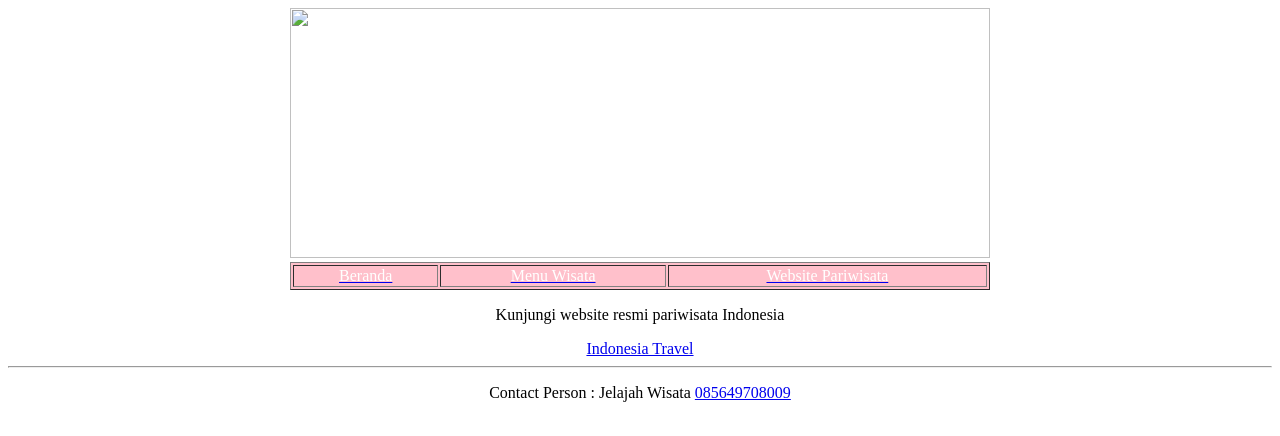
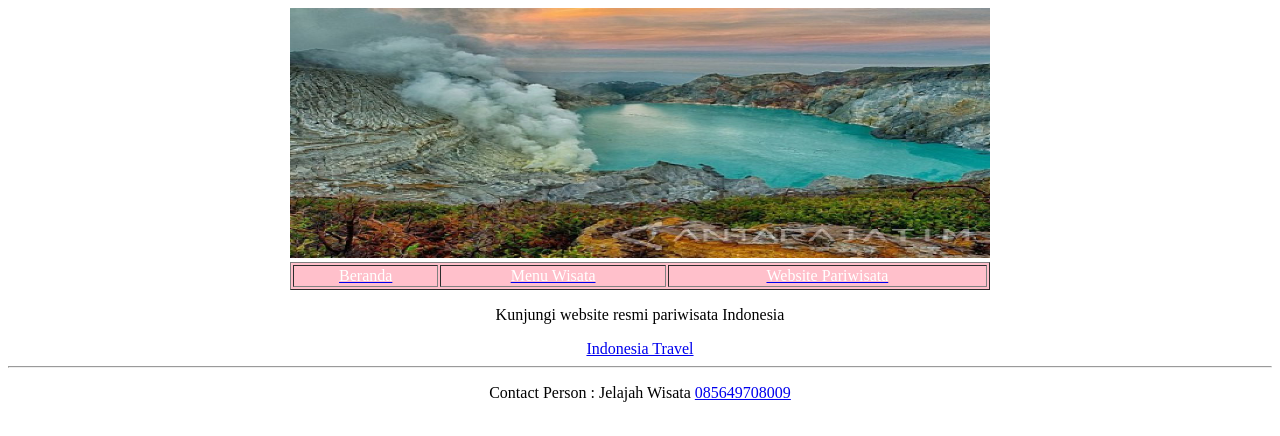
Before and after one commit to Nenieka/prawisata, a plain HTML site: page index.html in a window 1280 px wide. Drawn offline with Linux system fonts and the light colour scheme.

Commit message:
Update index.html

```diff
--- a/index.html
+++ b/index.html
@@ -8,7 +8,7 @@
 
 <center>
 
-<img src="Kawah-ijen2(1).jpeg" width="700" height="250">
+<img src="Kawah Ijen (1).jpg" width="700" height="250">
 
 <table border="1" width="700" bgcolor="pink">
     <tr align="center">
```
